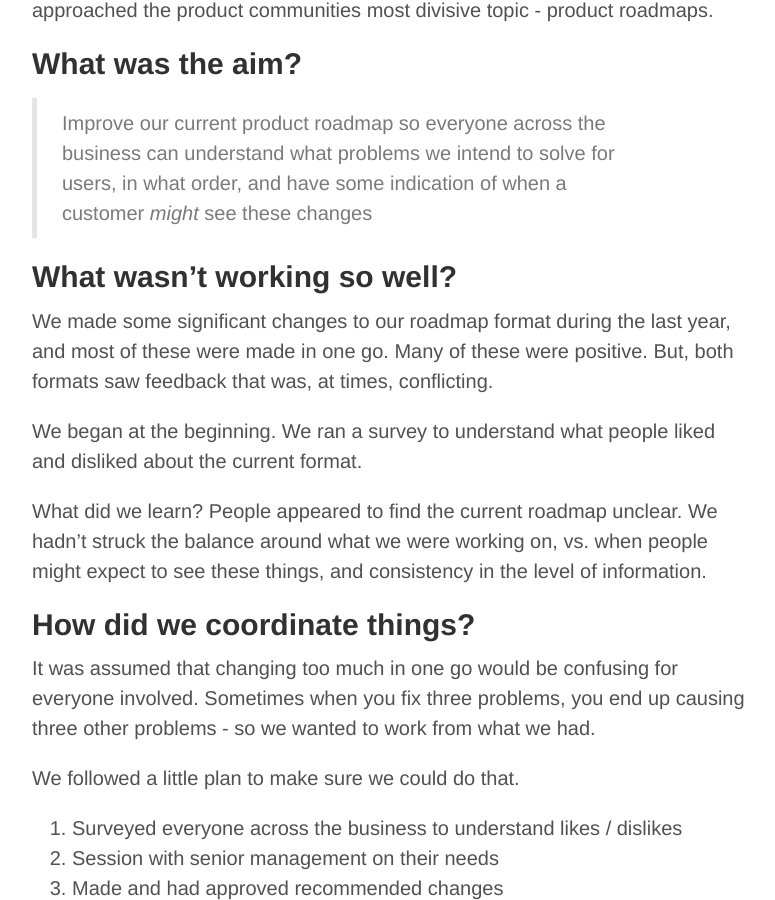
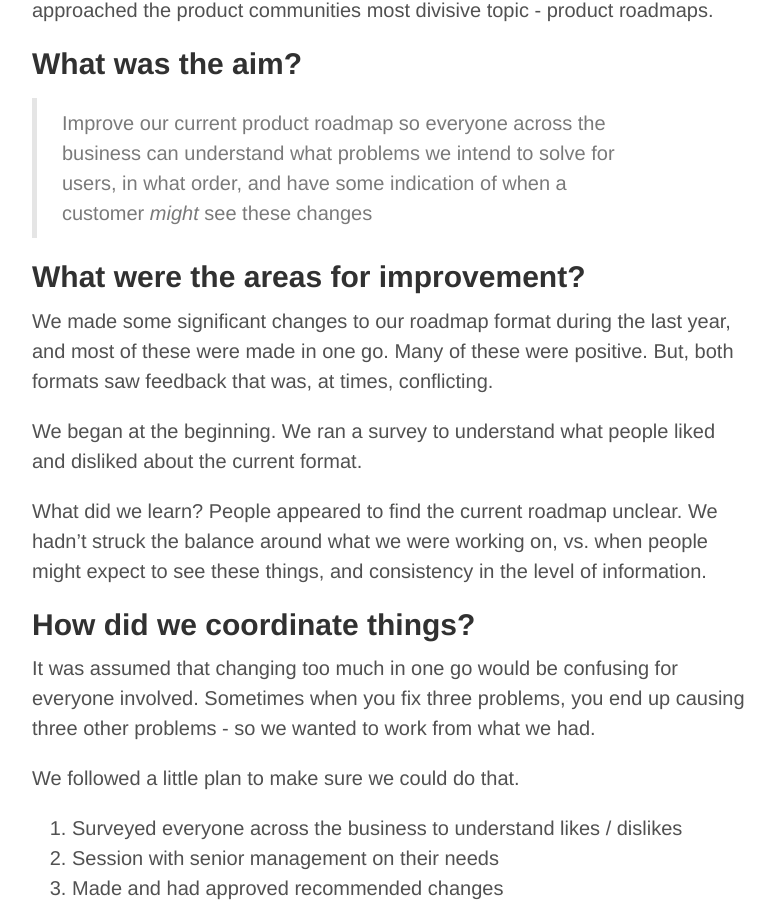
Before and after one commit to calcode/calcode.github.io, a Jekyll site: the page built from _posts/2022-02-17-product-roadmaps.md, in a window 1280 px wide and 900 px high, scrolled down 315 px. Shown: the whole window, without its empty margins (248-1023 px from the left). Built offline with Jekyll 4.4.1, drawn with Linux system fonts in a browser that asks for light colours.

Commit message:
Update 2022-02-17-product-roadmaps.md

```diff
--- a/_posts/2022-02-17-product-roadmaps.md
+++ b/_posts/2022-02-17-product-roadmaps.md
@@ -9,7 +9,7 @@ I wanted share some thoughts on how our product management team have approached
 
 > Improve our current product roadmap so everyone across the business can understand what problems we intend to solve for users, in what order, and have some indication of when a customer *might* see these changes
 
-## What wasn’t working so well?
+## What were the areas for improvement?
 
 We made some significant changes to our roadmap format during the last year, and most of these were made in one go. Many of these were positive. But, both formats saw feedback that was, at times, conflicting.
 
```
